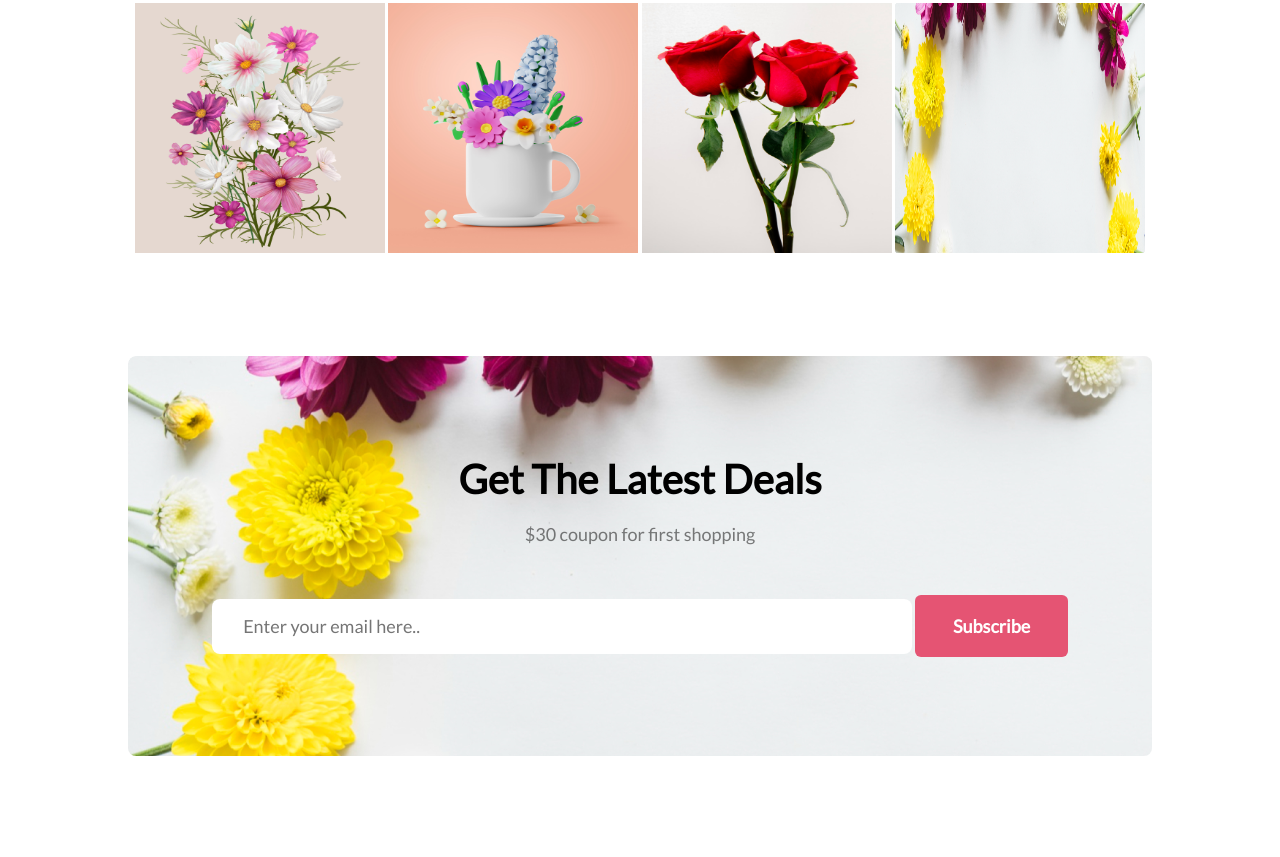
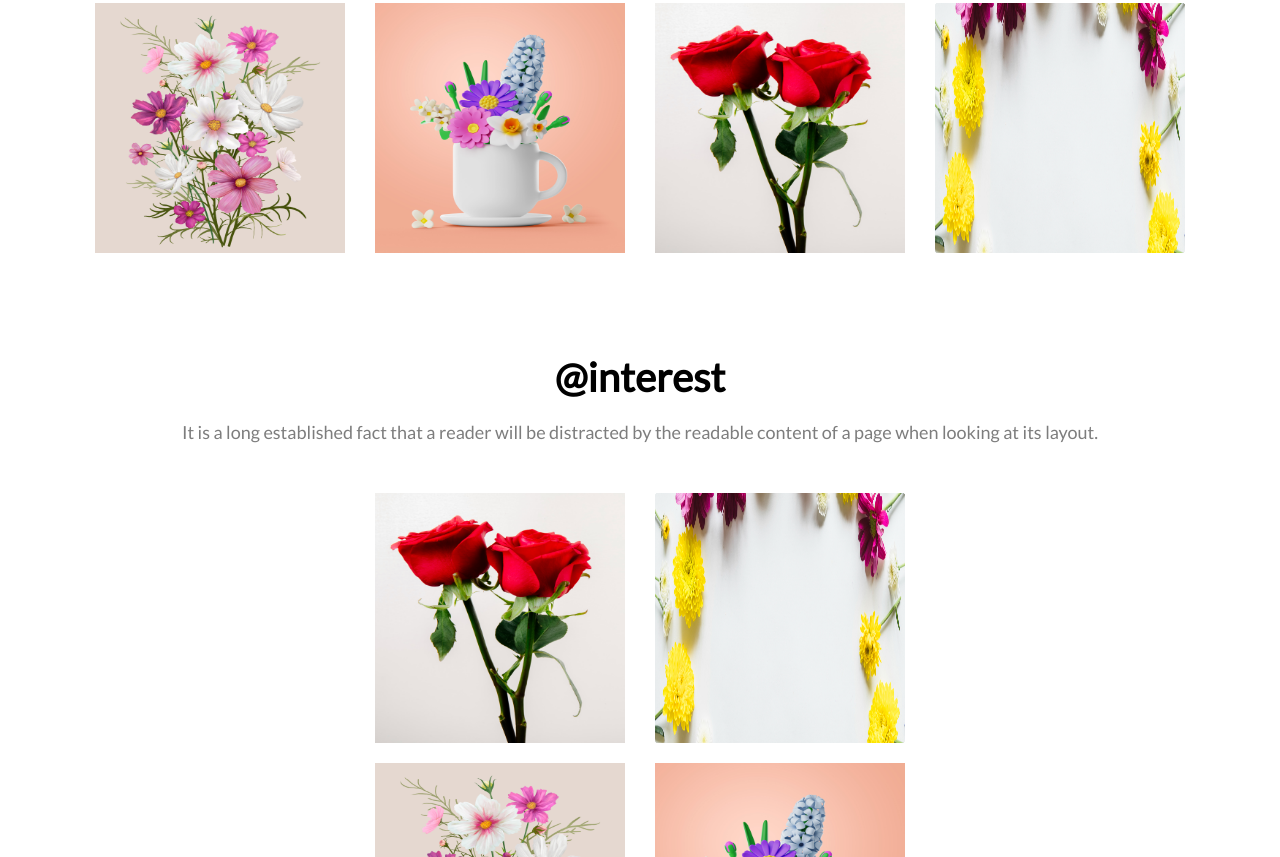
Before and after one commit to yuvrajdip/FlowerWebsiteAssignment-1, a plain HTML site: page index.html in a window 1280 px wide. Shown: the part 1943-2800 px from the top of the page. Before the commit the page ends 2699 px from the top, so only its background shows below. Drawn offline with Linux system fonts and the light colour scheme.

Commit message:
@interest section added

```diff
--- a/index.css
+++ b/index.css
@@ -57,7 +57,7 @@
 
 .parent2 {
   display: flex;
-  gap: 24px;
+  gap: 25px;
   width: 80%;
   margin: 0 auto;
 }
@@ -125,3 +125,9 @@
   font-size: 18px;
   cursor:pointer;
 }
+
+.child2{
+  display: flex;
+  gap: 30px;
+  justify-content: center;
+}
--- a/index.html
+++ b/index.html
@@ -117,6 +117,45 @@
       </div>
 
 
+      <!-- * Pinterest -->
+      <div class="insta mb-100">
+        <p class="common-h-font mb-20">@interest</p>
+        <p class="common-p-font mb-50">
+          It is a long established fact that a reader will be distracted by the
+          readable content of a page when looking at its layout.
+        </p>
+
+        <div class="child2 mb-20">
+          <img
+            width="250px"
+            height="250px"
+            src="./Flower Asset/Rectangle 6.png"
+            alt=""
+          />
+          <img
+            width="250px"
+            height="250px"
+            src="./Flower Asset/Rectangle 9.png"
+            alt=""
+          />
+        </div>
+        <div class="child2">
+          <img
+            width="250px"
+            height="250px"
+            src="./Flower Asset/Rectangle 4.png"
+            alt=""
+          />
+          <img
+            width="250px"
+            height="250px"
+            src="./Flower Asset/Rectangle 5.png"
+            alt=""
+          />
+        </div>
+      </div>
+
+
       <!-- * Get the mail -->
       <div class="bg-4 get-the-mail">
         <div class="child6 text-center">
```
